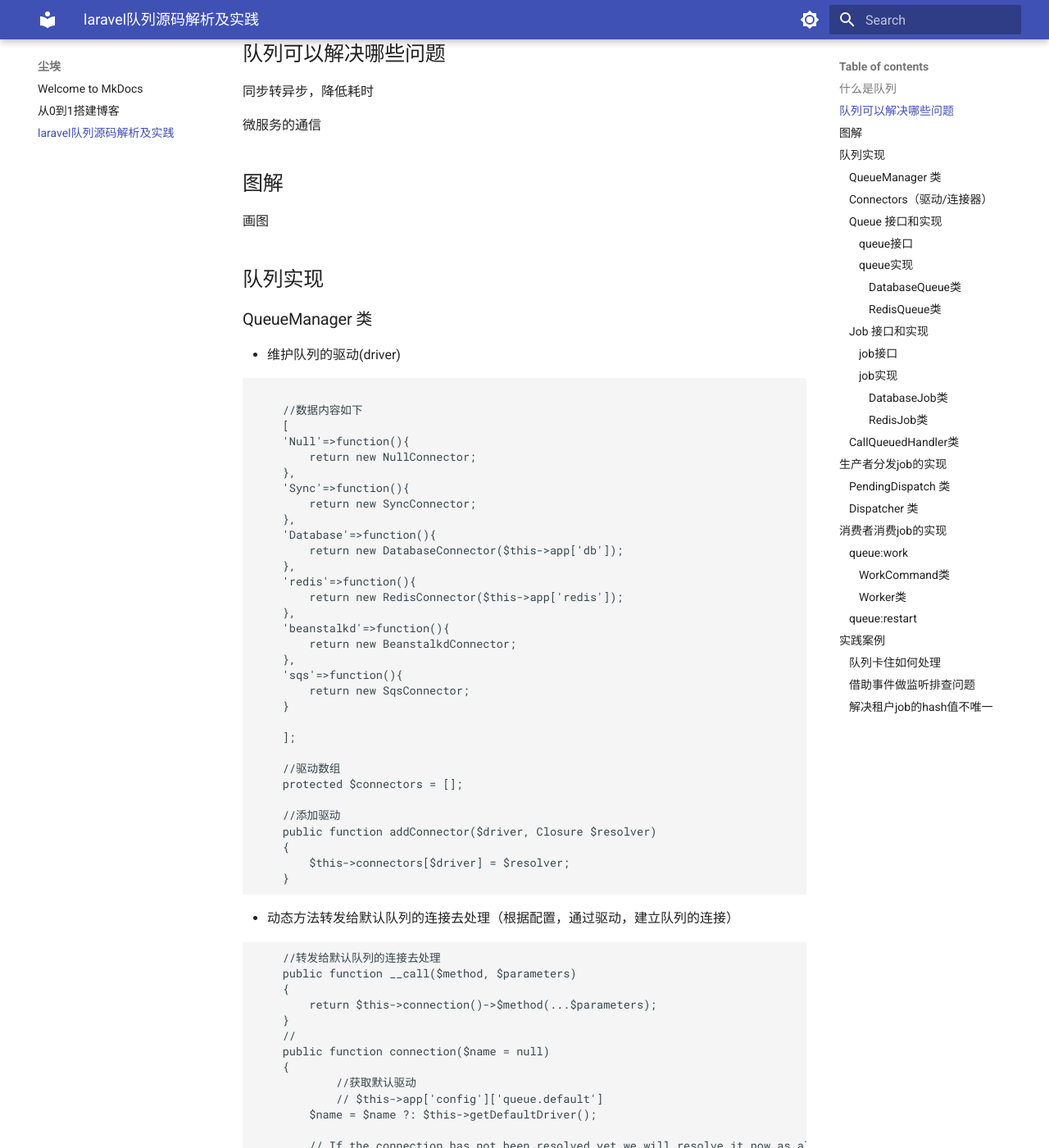
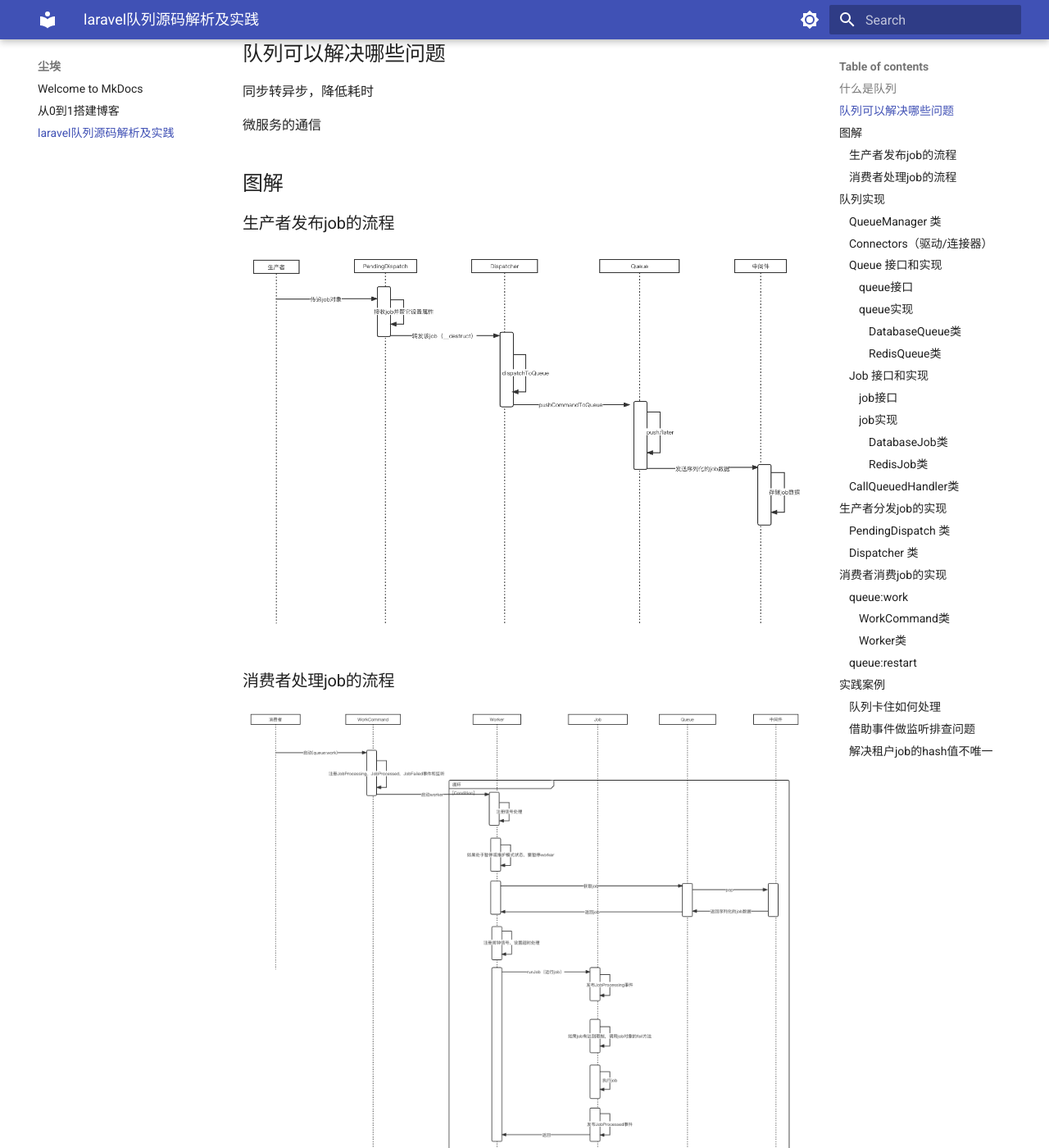
Before and after one commit to cloud-arrow/blog, an MkDocs documentation site: the page built from docs/laravel-queue.md, in a window 1280 px wide and 1400 px high, scrolled down 658 px. Shown: the whole window at 82% size. Built offline with MkDocs 1.6.1 and Material for MkDocs 9.7.7, drawn with Linux system fonts in a browser that asks for light colours; comment, search, counter and statistics services are not loaded.

Commit message:
补充图

````diff
--- a/docs/laravel-queue.md
+++ b/docs/laravel-queue.md
@@ -14,7 +14,15 @@
 
 ## 图解
 
-画图
+### 生产者发布job的流程
+
+![](assets/images/producer-to-queue.png)
+
+
+
+### 消费者处理job的流程
+
+![](assets/images/consumer-deal-job.png)
 
 ## 队列实现
 
@@ -22,7 +30,7 @@
 
 - 维护队列的驱动(driver)
 
-```
+```php
 
   	//数据内容如下
     [
````
Also changed, not shown: docs/assets/images/consumer-deal-job.png (added), docs/assets/images/producer-to-queue.png (added).
